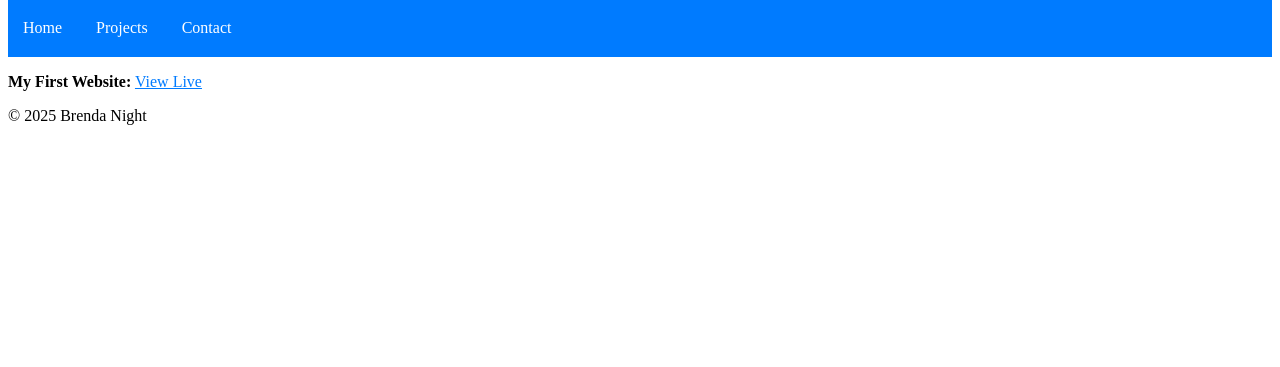
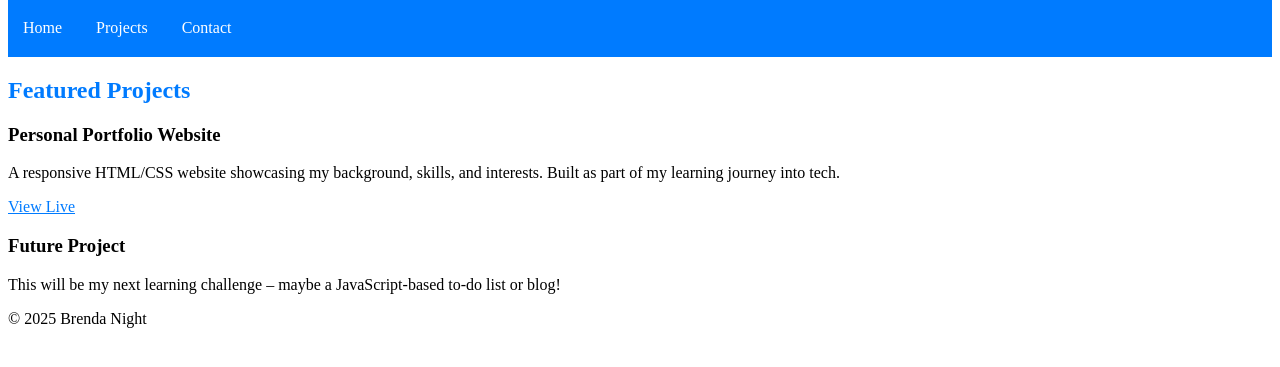
Before and after one commit to Breotieno/my-first-website, a plain HTML site: page projects.html in a window 1280 px wide. Shown: the part 89-456 px from the top of the page. Drawn offline with Linux system fonts and the light colour scheme.

Commit message:
added portfolio content

```diff
--- a/projects.html
+++ b/projects.html
@@ -3,7 +3,7 @@
 <head>
   <meta charset="UTF-8" />
   <meta name="viewport" content="width=device-width, initial-scale=1.0"/>
-  <title>Brenda Night | Projects</title>
+  <title>My Portfolio</title>
   <link rel="stylesheet" href="styles.css" />
 </head>
 <body>
@@ -17,13 +17,18 @@
   </header>
 
   <section>
-    <ul>
-      <li>
-        <strong>My First Website:</strong>
-        <a href="https://breotieno.github.io/my-first-website/" target="_blank">View Live</a>
-      </li>
-      <!-- Add more as you grow -->
-    </ul>
+    <h2>Featured Projects</h2>
+
+    <div class="project">
+      <h3>Personal Portfolio Website</h3>
+      <p>A responsive HTML/CSS website showcasing my background, skills, and interests. Built as part of my learning journey into tech.</p>
+      <a href="https://breotieno.github.io/my-first-website/">View Live</a>
+    </div>
+
+    <div class="project">
+      <h3>Future Project</h3>
+      <p>This will be my next learning challenge – maybe a JavaScript-based to-do list or blog!</p>
+    </div>
   </section>
 
   <footer>
```
